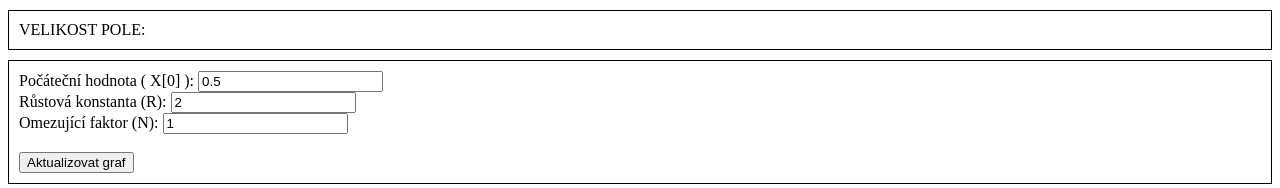
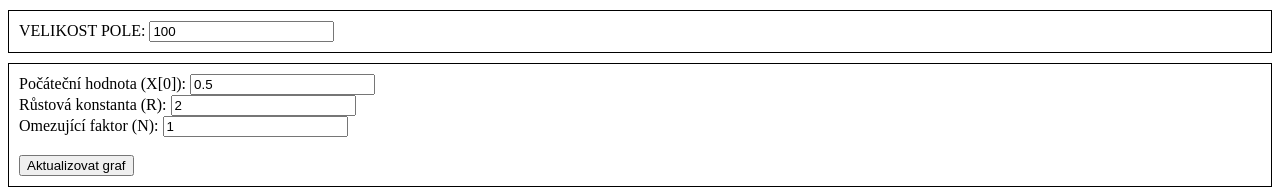
Before and after one commit to Balner123/logistic_function, a plain HTML site: page index.html in a window 1280 px wide. Shown: the top 188 px of the page. Drawn offline with nearby package versions, Linux system fonts and the light colour scheme.

Commit message:
Update index.html

```diff
--- a/index.html
+++ b/index.html
@@ -1,5 +1,4 @@
 <!DOCTYPE html>
-
 <html lang="cs">
 <head>
     <meta charset="UTF-8">
@@ -12,22 +11,19 @@ p {
             margin: 10px 0;
         }
     </style>
-
     <script src="https://cdn.jsdelivr.net/npm/chart.js"></script>
 </head>
-
 <body>
-<p>VELIKOST POLE: <span id="velikost"></span></p>
+    <p>VELIKOST POLE: <input type="number" id="inputVelikost" value="100" step="10"></p>
     <p>
-Počáteční hodnota ( X[0] ): <input type="number" id="inputPocatek" value="0.5" step="0.1"><br>
+        Počáteční hodnota (X[0]): <input type="number" id="inputPocatek" value="0.5" step="0.1"><br>
         Růstová konstanta (R): <input type="number" id="inputRust" value="2" step="0.1"><br>
         Omezující faktor (N): <input type="number" id="inputNasyceni" value="1" step="0.1"><br><br>
         <button onclick="updateValues()">Aktualizovat graf</button>
     </p>
     <p>
-Funkce => <b>x(násl) = R*x*(N-x)</b>
+        Funkce => <b>x(násl) = R * x * (N - x)</b>
     </p>
-
     <canvas id="myChart" width="400" height="300"></canvas>
     <script src="script.js"></script>
 </body>
```
Lines whose indentation alone changed are shown as unchanged.
